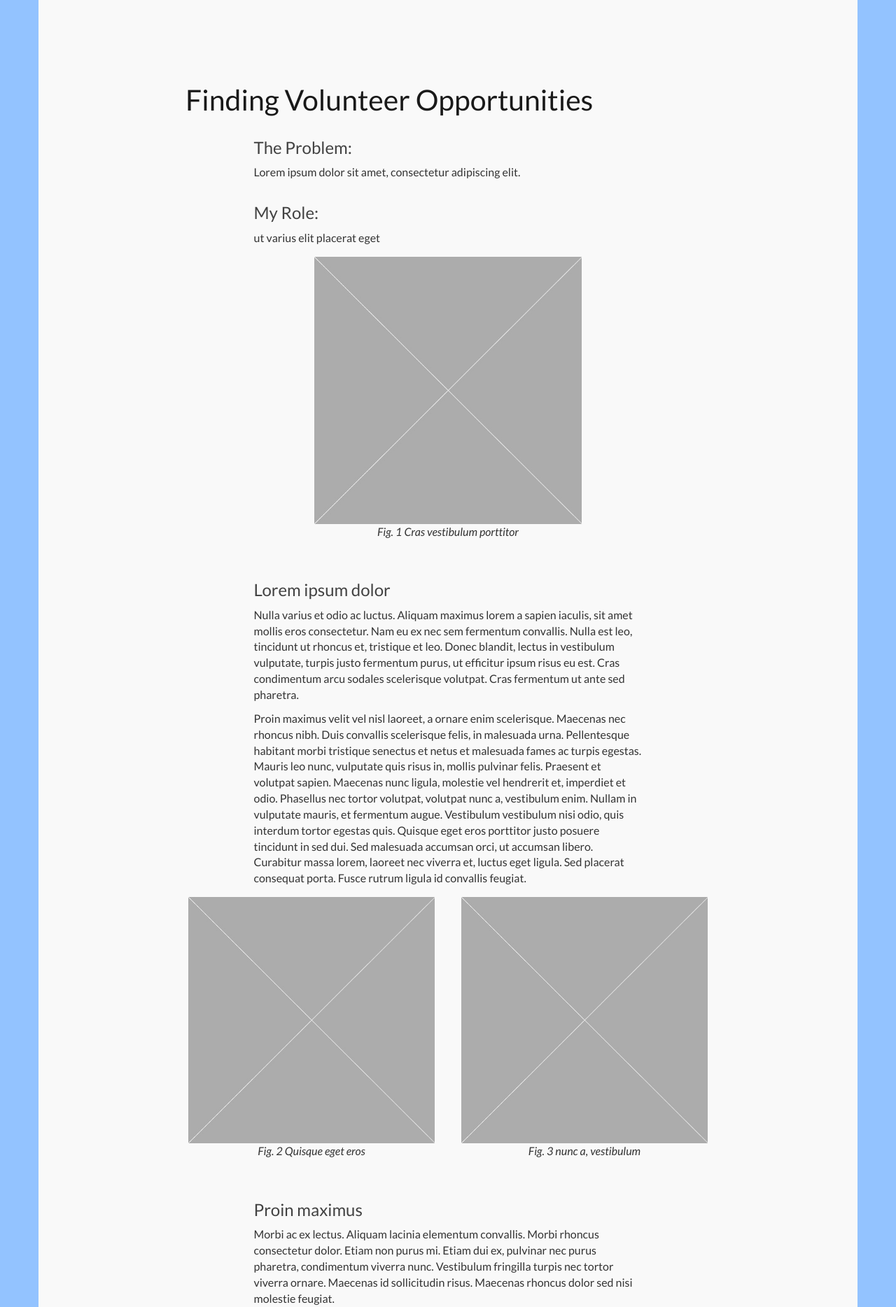
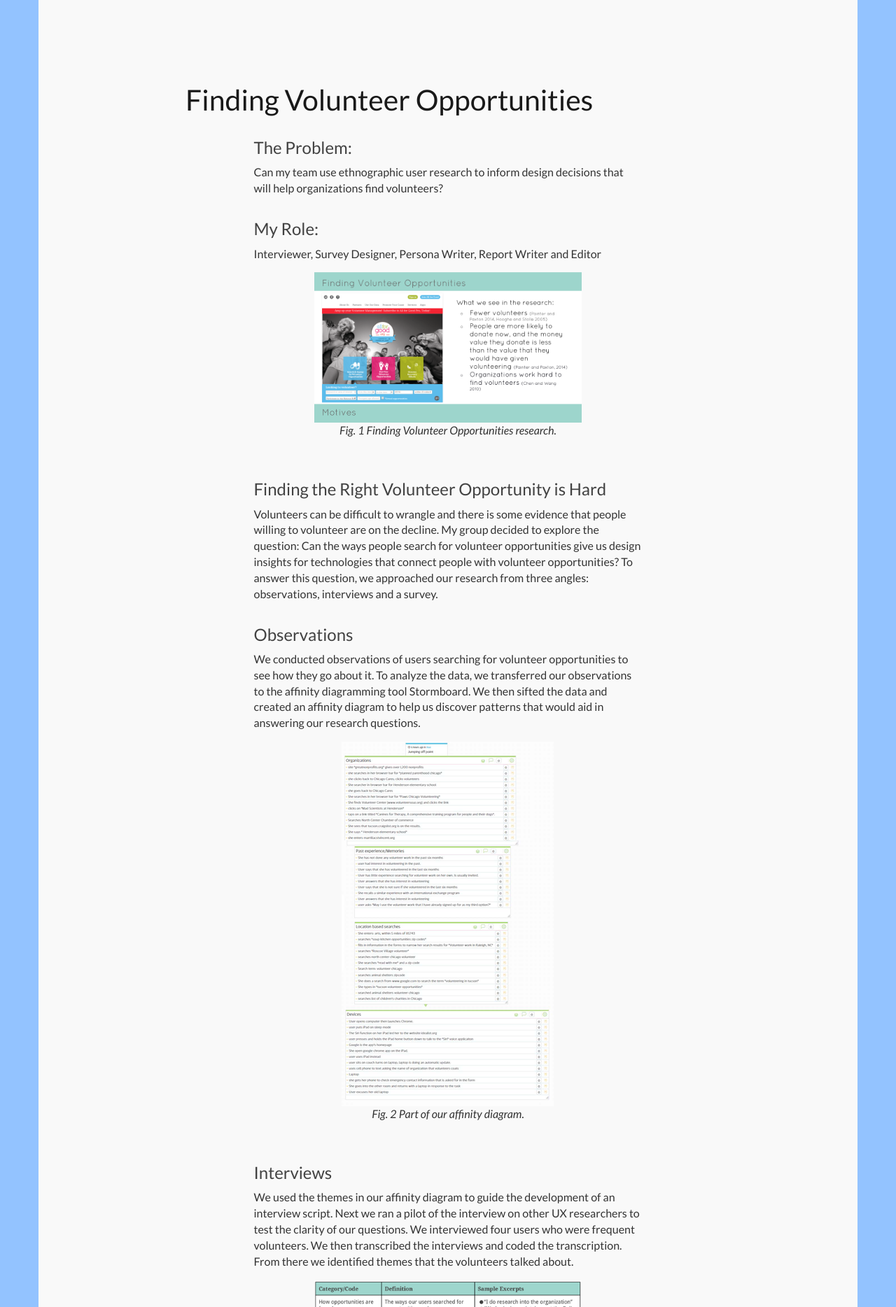
Before and after one commit to nbpetts/portfolio, a PHP site: page /volunteer.php in a window 1280 px wide. Shown: the part 52-1920 px from the top of the page at 70% size. Run offline with PHP 8.4, Linux system fonts and the light colour scheme; some web fonts are replaced.

Commit message:
added finding volunteers content

```diff
--- a/volunteer.php
+++ b/volunteer.php
@@ -9,7 +9,8 @@
 </head>
 
 <body>
-  <?php include_once("includes/googleAnalytics.php") ?>
+  <?php include_once( "includes/googleAnalytics.php") ?>
+
   <?php include "includes/header.php" ?>
   <div class="container pageBackground">
 
@@ -17,98 +18,129 @@
       <div class="col-xs-12 col-sm-offset-2 col-sm-8 ">
         <h1>Finding Volunteer Opportunities</h1>
         <a id="content" name="content"></a>
+        <a name="content"></a>
       </div>
 
     </section>
 
+    <article class="continer">
 
-<article class="continer">
 
 
       <section class="row">
         <div class="col-xs-12 col-sm-6 col-sm-offset-3">
           <h2>The Problem:</h2>
-          <p>Lorem ipsum dolor sit amet, consectetur adipiscing elit.</p>
+          <p>Can my team use ethnographic user research to inform design decisions that will help organizations find volunteers? </p>
         </div>
 
       </section>
       <section class="row">
         <div class="col-xs-12 col-sm-6 col-sm-offset-3">
           <h2>My Role:</h2>
-          <p>ut varius elit placerat eget</p>
+          <p>Interviewer, Survey Designer, Persona Writer, Report Writer and Editor</p>
+        </div>
+      </section>
+      <section class="row">
+        <div class="col-xs-6 col-xs-offset-3 col-sm-4 col-sm-offset-4 thumbnail">
+
+          <img src="images/volunteerFig1.png" alt="presentation cover for our research project" class="img-responsive">
+          <p class="text-center">Fig. 1 Finding Volunteer Opportunities research.</p>
+
+
+
+        </div>
+      </section>
+
+      <section class="row">
+        <div class="col-xs-12 col-sm-6 col-sm-offset-3">
+          <h2>Finding the Right Volunteer Opportunity is Hard</h2>
+          <p>Volunteers can be difficult to wrangle and there is some evidence that people willing to volunteer are on the decline. My group decided to explore the question: Can the ways people search for volunteer opportunities give us design insights for technologies that connect people with volunteer opportunities? To answer this question, we approached our research from three angles: observations, interviews and a survey.</p>
+        </div>
+
+      </section>
+      <section class="row">
+        <div class="col-xs-12 col-sm-6 col-sm-offset-3">
+          <h2>Observations </h2>
+          <p>We conducted observations of users searching for volunteer opportunities to see how they go about it. To analyze the data, we transferred our observations to the affinity diagramming tool Stormboard. We then sifted the data and created an affinity diagram to help us discover patterns that would aid in answering our research questions. </p>
         </div>
 
       </section>
       <section class="row">
         <div class="col-xs-6 col-xs-offset-3 col-sm-4 col-sm-offset-4 thumbnail">
-          <img src="images/placeholder-square.jpg" alt="placeholder" class="img-responsive">
-          <p class="text-center">Fig. 1 Cras vestibulum porttitor</p>
 
+          <img src="images/volunteerFig2.png" alt="Part of an affinity diagram showing various themes from our observations" class="img-responsive">
+          <p class="text-center">Fig. 2 Part of our affinity diagram.</p>
+        </div>
+      </section>
 
-        </div>
-
-      </section>
       <section class="row">
         <div class="col-xs-12 col-sm-6 col-sm-offset-3">
-          <h2>Lorem ipsum dolor</h2>
-          <p>Nulla varius et odio ac luctus. Aliquam maximus lorem a sapien iaculis, sit amet mollis eros consectetur. Nam eu ex nec sem fermentum convallis. Nulla est leo, tincidunt ut rhoncus et, tristique et leo. Donec blandit, lectus in vestibulum vulputate, turpis justo fermentum purus, ut efficitur ipsum risus eu est. Cras condimentum arcu sodales scelerisque volutpat. Cras fermentum ut ante sed pharetra.</p>
-          <p>Proin maximus velit vel nisl laoreet, a ornare enim scelerisque. Maecenas nec rhoncus nibh. Duis convallis scelerisque felis, in malesuada urna. Pellentesque habitant morbi tristique senectus et netus et malesuada fames ac turpis egestas. Mauris leo nunc, vulputate quis risus in, mollis pulvinar felis. Praesent et volutpat sapien. Maecenas nunc ligula, molestie vel hendrerit et, imperdiet et odio. Phasellus nec tortor volutpat, volutpat nunc a, vestibulum enim. Nullam in vulputate mauris, et fermentum augue. Vestibulum vestibulum nisi odio, quis interdum tortor egestas quis. Quisque eget eros porttitor justo posuere tincidunt in sed dui. Sed malesuada accumsan orci, ut accumsan libero. Curabitur massa lorem, laoreet nec viverra et, luctus eget ligula. Sed placerat consequat porta. Fusce rutrum ligula id convallis feugiat.</p>
-        </div>
-
-      </section>
-      <section class="row">
-        <div class="col-xs-6 col-xs-offset-3 col-sm-4 col-sm-offset-2">
-          <div class=" thumbnail">
-            <img src="images/placeholder-square.jpg" alt="placeholder" class="img-responsive">
-            <p class="text-center">Fig. 2 Quisque eget eros </p>
-
-
-          </div>
-        </div>
-        <div class="col-xs-6 col-xs-offset-3  col-sm-4 col-sm-offset-0">
-          <div class="thumbnail">
-            <img src="images/placeholder-square.jpg" alt="placeholder" class="img-responsive">
-            <p class="text-center">Fig. 3 nunc a, vestibulum</p>
-
-
-          </div>
-        </div>
-      </section>
-      <section class="row">
-        <div class="col-xs-12 col-sm-6 col-sm-offset-3">
-          <h2>Proin maximus</h2>
-          <p>Morbi ac ex lectus. Aliquam lacinia elementum convallis. Morbi rhoncus consectetur dolor. Etiam non purus mi. Etiam dui ex, pulvinar nec purus pharetra, condimentum viverra nunc. Vestibulum fringilla turpis nec tortor viverra ornare. Maecenas id sollicitudin risus. Maecenas rhoncus dolor sed nisi molestie feugiat.</p>
-          <p>Nam id mi at turpis pharetra viverra. Integer rhoncus arcu et mauris congue condimentum. Aliquam magna magna, egestas eget vestibulum non, pharetra a lectus. Maecenas fringilla bibendum lectus sed interdum. Curabitur lacinia est purus, vel commodo mauris ultrices sit amet. Aenean fermentum ultrices massa sed sodales. Etiam elit diam, fermentum nec vestibulum a, porttitor eget nibh. Proin convallis, risus eu fermentum dignissim, magna dolor euismod quam, vehicula semper lacus metus id nulla. Ut vel purus non ex molestie mattis at efficitur mauris. Ut bibendum velit quis mi feugiat laoreet. Aliquam tincidunt imperdiet ipsum, sed gravida ante commodo dapibus. Sed at vehicula lacus, ac lacinia justo. Sed aliquam sit amet tellus non euismod. </p>
+          <h2>Interviews</h2>
+          <p>We used the themes in our affinity diagram to guide the development of an interview script. Next we ran a pilot of the interview on other UX researchers to test the clarity of our questions. We interviewed four users who were frequent volunteers. We then transcribed the interviews and coded the transcription. From there we identified themes that the volunteers talked about. </p>
         </div>
 
       </section>
       <section class="row">
         <div class="col-xs-6 col-xs-offset-3 col-sm-4 col-sm-offset-4 thumbnail">
-          <img src="images/placeholder-square.jpg" alt="placeholder" class="img-responsive">
-          <p class="text-center">Fig. 4 vehicula lacus, ac</p>
 
+          <img src="images/volunteerFig3.png" alt="Themes present in our observations" class="img-responsive">
+          <p class="text-center">Fig. 3 Interview findings table.</p>
+        </div>
+      </section>
 
+      <section class="row">
+        <div class="col-xs-12 col-sm-6 col-sm-offset-3">
+          <h2>Survey </h2>
+          <p>We used the data from the observations and interviews to generate two hypotheses to test. We hypothesized that users who find activities aligned with their interests will commit to volunteering more frequently than users who locate opportunities that do not align with their interests. We further hypothesized that when searching for volunteer opportunities online, the amount of detail presented about the opportunity has a direct impact on a person’s likelihood of volunteering. We compiled our survey and pilot tested it before distributing it more broadly. Thirty-nine people completed the survey and we ran statistical tests on the results. We did not find any statistically significant results and concluded that our survey did not address our hypotheses well, so we relied more heavily on the qualitative data from our interviews and observations to write our recommendations.</p>
         </div>
 
       </section>
       <section class="row">
+        <div class="col-xs-6 col-xs-offset-3 col-sm-4 col-sm-offset-4 thumbnail">
+
+          <img src="images/volunteerFig4.png" alt="A persona named Kate Donnager" class="img-responsive">
+          <p class="text-center">Fig. 4 Volunteer persona. We developed this persona by looking at the interview data.</p>
+        </div>
+      </section>
+      <section class="row">
         <div class="col-xs-12 col-sm-6 col-sm-offset-3">
-          <h2>In scelerisque</h2>
-          <p>Vestibulum et ligula molestie, blandit turpis vehicula, congue magna. Pellentesque pellentesque tellus a nunc porta, at interdum nisi imperdiet. Ut congue neque massa, at ornare sem faucibus commodo. Vivamus varius risus non aliquam egestas. Sed sollicitudin nisl enim, et pulvinar urna tincidunt sed. Donec scelerisque metus ut nibh luctus, quis congue nibh fringilla. Quisque nec magna tristique, consequat velit sed, pharetra arcu. Donec urna augue, rutrum id justo et, pulvinar bibendum dui. Phasellus maximus porta justo. Nullam pulvinar nibh nec faucibus fringilla. </p>
+          <h2>Our Recommendations</h2>
+          <p>There are several themes in our data that we think will help organizations use technology to more effectively recruit volunteers. For example, in our exploratory research, we encountered few sites that listed the skills a volunteer might learn. Volunteers are interested in much more detail about what the volunteer role entails and easy scheduling is important as well. We compiled our recommendations and ranked their priority.</p>
+        </div>
+
+      </section>
+
+
+      <section class="row">
+        <div class="col-xs-6 col-xs-offset-3 col-sm-4 col-sm-offset-4 thumbnail">
+
+          <img src="images/volunteerFig5.png" alt="Our recommendations for organizations seeking volunteers">
+          <p class="text-center">Fig. 5 The final recommendations.</p>
+
+
+
+        </div>
+      </section>
+      <section class="row">
+        <div class="col-xs-12 col-sm-6 col-sm-offset-3">
           <h2>Lessons Learned</h2>
           <ul>
-            <li><strong>Nam id mi:</strong> Pellentesque pellentesque tellus a nunc porta, at interdum nisi imperdiet.</li>
-            <li><strong>Nam id mi:</strong> Sed at vehicula lacus, ac lacinia justo. Sed aliquam sit amet tellus non euismod.</li>
+            <li><strong>Observations show what people do, interviews reveal how people feel.</strong> TIt is clear that when one sets out to answer a research question, the right tool is required. Otherwise you risk wasting everyone’s time. Pilot studies and a firm understanding of the theory behind UX best practices can help!</li>
+            <li><strong>Ethnographic research is worth the effort.</strong> It is invaluable for finding out how people feel, why they do things and what they really want. However, ethnographic research must be approached with the utmost rigor, so you don’t end up following false leads.</li>
+            <li><strong>Hypotheses can be hard to substantiate.</strong> If you are going to go through the effort of doing quantitative research, you really need to make sure that your sample size is large enough to generate meaningful results.</li>
           </ul>
-          <h2>Morbi ac ex lectus</h2>
-          <p>Pellentesque pellentesque tellus a nunc porta, at interdum nisi imperdiet. Ut congue neque massa, at ornare sem faucibus commodo. Vivamus varius risus non aliquam egestas. <a target="_blank" href="http://www.worthy-words.net">Sed sollicitudin nisl enim, et pulvinar urna tincidunt sed.</a> </p>
+          <h2>The Final Product</h2>
+          <a target="_blank" href="download.php?file=Finding_Volunteers_Report.pdf">Download the report!</a>
+
+
+
         </div>
-
       </section>
       <section class="row">
         <?php include "includes/backToPortfolioButton.php" ?>
 
       </section>
+
 
 
 
```
Also changed, not shown: images/volunteerFig1.png (added), images/volunteerFig2.png (added), images/volunteerFig3.png (added), images/volunteerFig4.png (added), images/volunteerFig5.png (added), 1 other file. Lines whose indentation alone changed are shown as unchanged.
